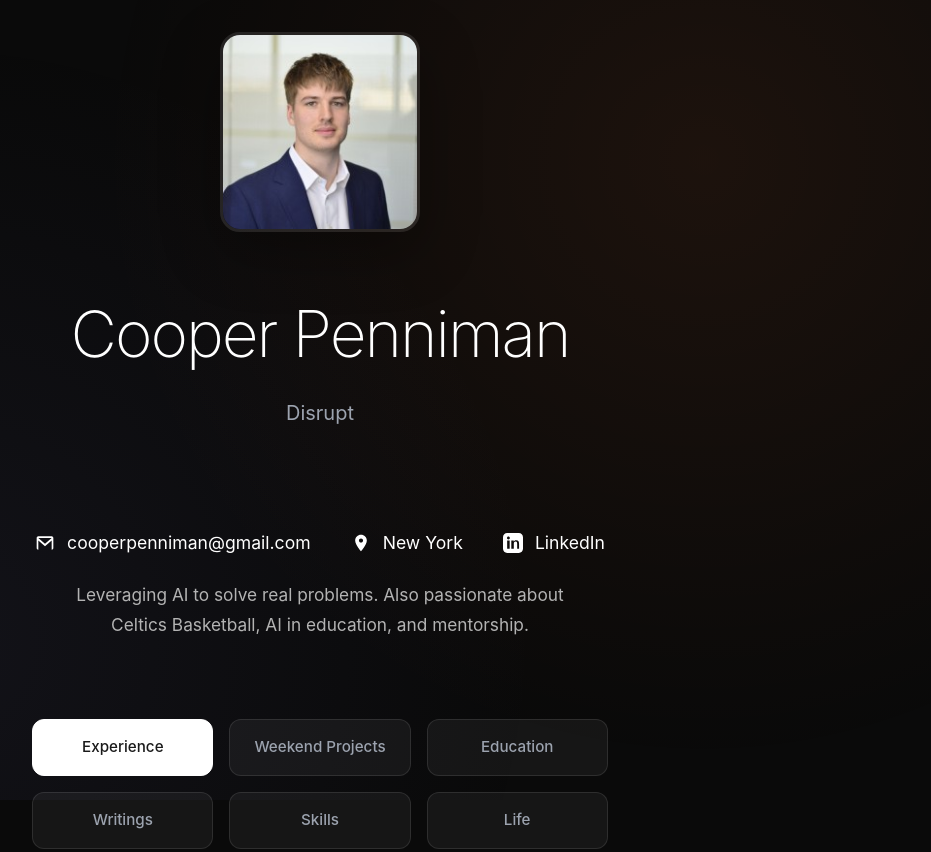
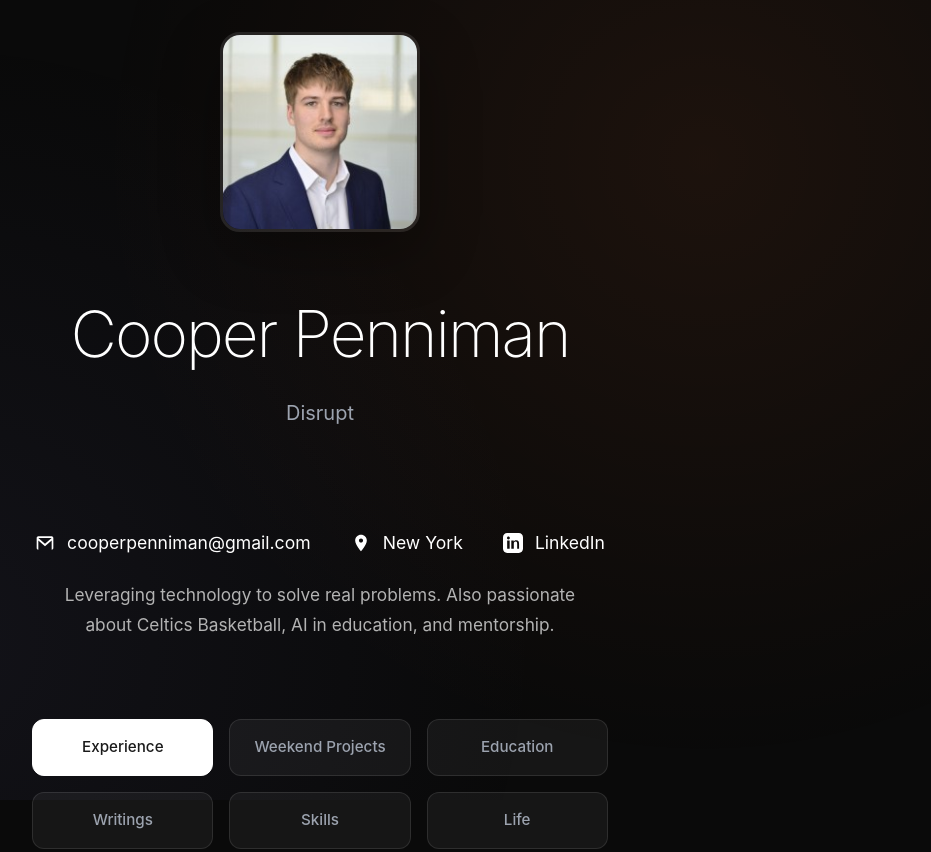
Before and after one commit to cpenniman12/Cooper-Penniman-CV, a website: page index.html in a window 1280 px wide. Shown: the top 852 px of the page, without its empty margins (320-1251 px from the left). Drawn offline with Linux system fonts and the light colour scheme.

Commit message:
Update bio: change 'Leveraging AI' to 'Leveraging technology'

```diff
--- a/index.html
+++ b/index.html
@@ -836,7 +836,7 @@
                     </a>
                 </div>
                 <div class="bio" style="margin: 24px 0 0 0; color: #b3b3b3; font-size: 1.08rem; text-align: center; width: 100%;">
-                    Leveraging AI to solve real problems. Also passionate about Celtics Basketball, AI in education, and mentorship.
+                    Leveraging technology to solve real problems. Also passionate about Celtics Basketball, AI in education, and mentorship.
                 </div>
             </div>
 
```
